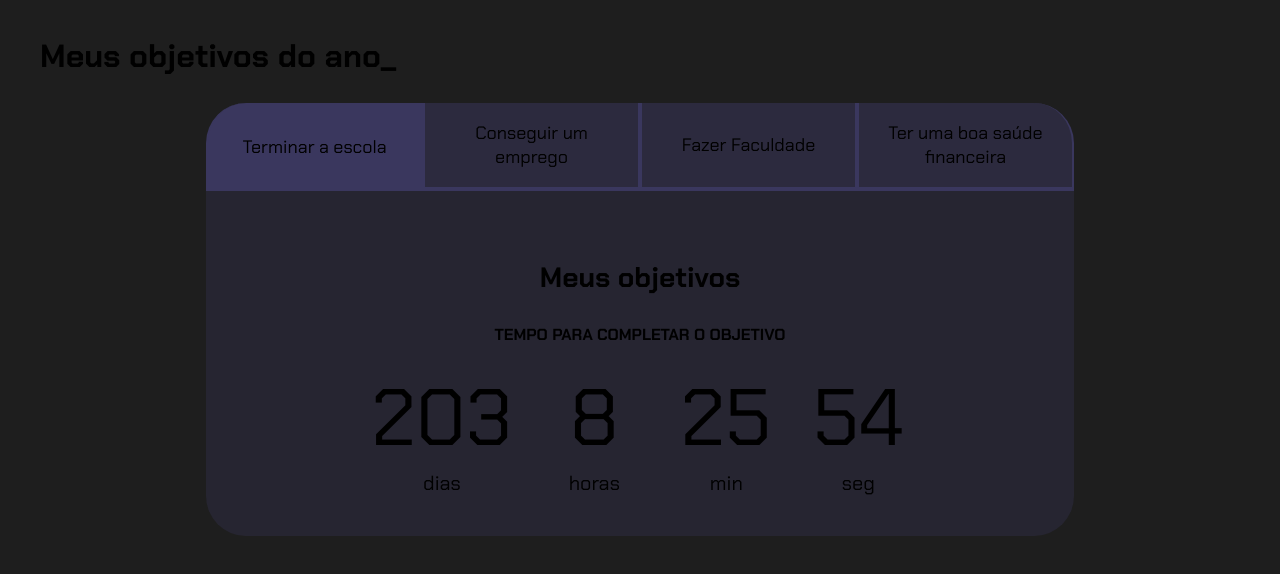
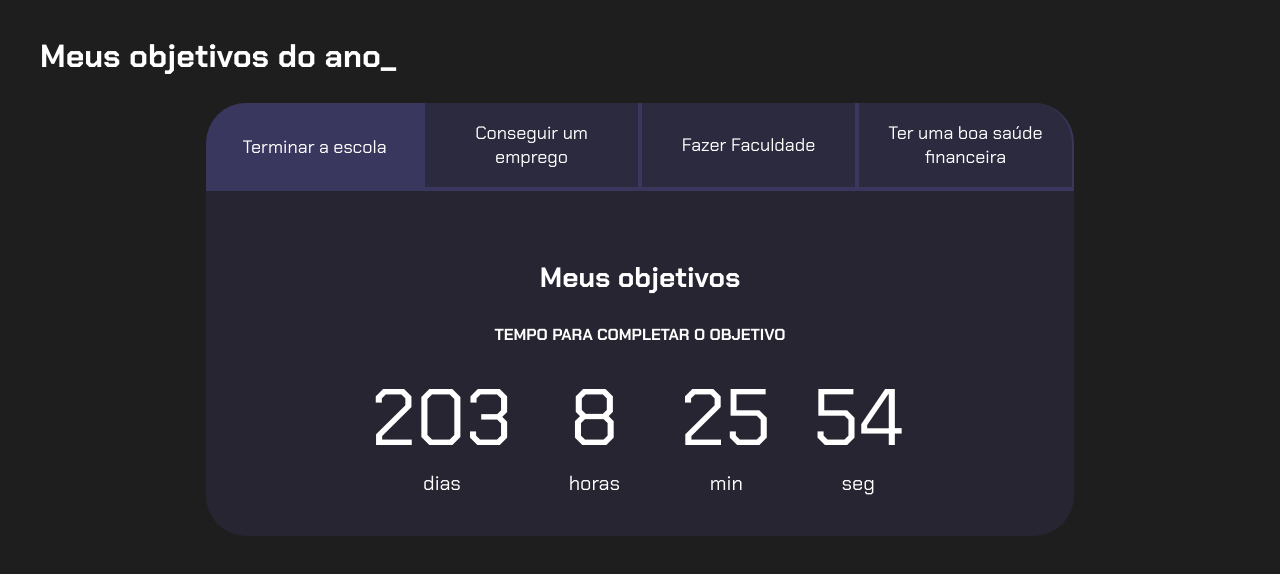
Before and after one commit to SaraJaine/Projeto-de-vida, a plain HTML site: page index.html in a window 1280 px wide. Drawn offline with Linux system fonts and the light colour scheme.

Commit message:
m knkknp

```diff
--- a/style.css
+++ b/style.css
@@ -3,7 +3,7 @@
 :root {
     --cor-de-fundo: #1E1E1E;
     --azul: lab(32.57% 68.97 -98.37);
-    --azul: #27cdff;
+    --branco: hsl(0, 0%, 100%);
     --botao-ativo: #3A375E;
     --botao-inativo: rgba(58, 55, 94, 0.5);
     --texto-fundo: rgba(58, 55, 94, 0.3);
```
